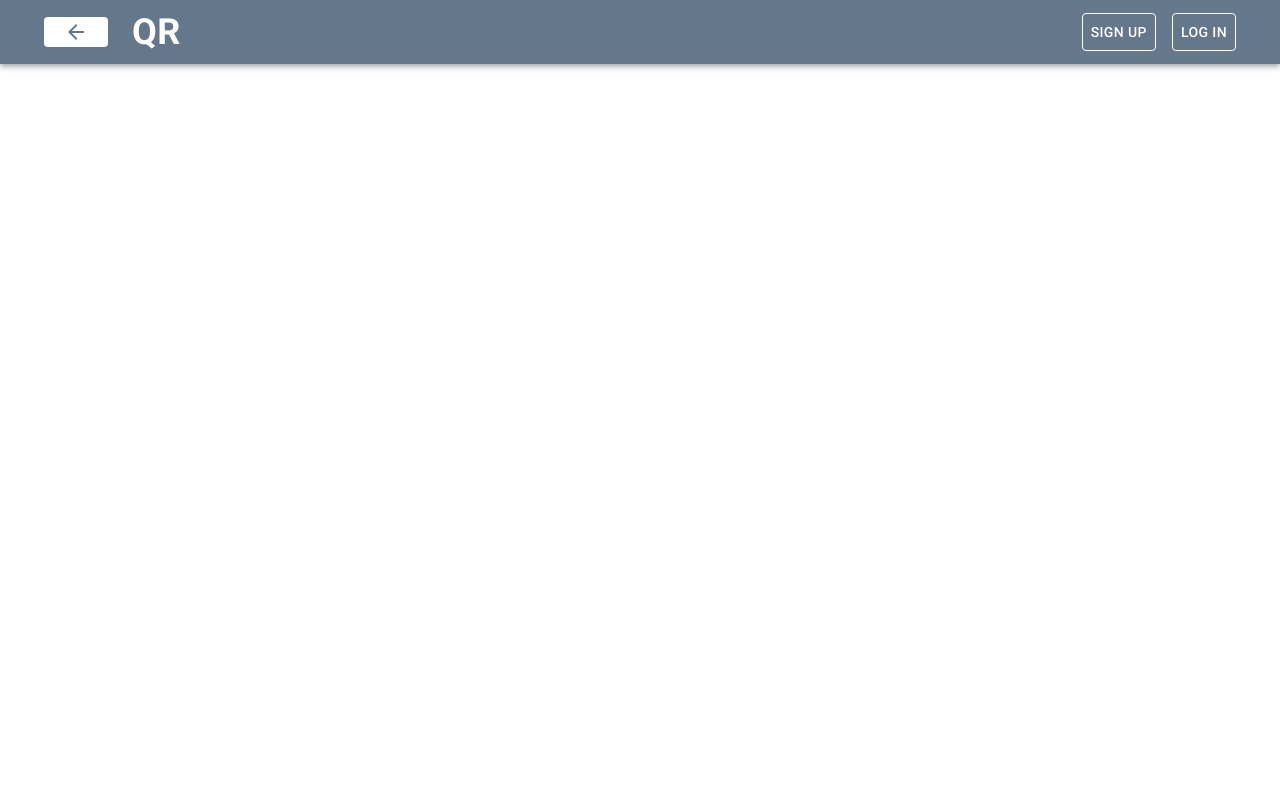
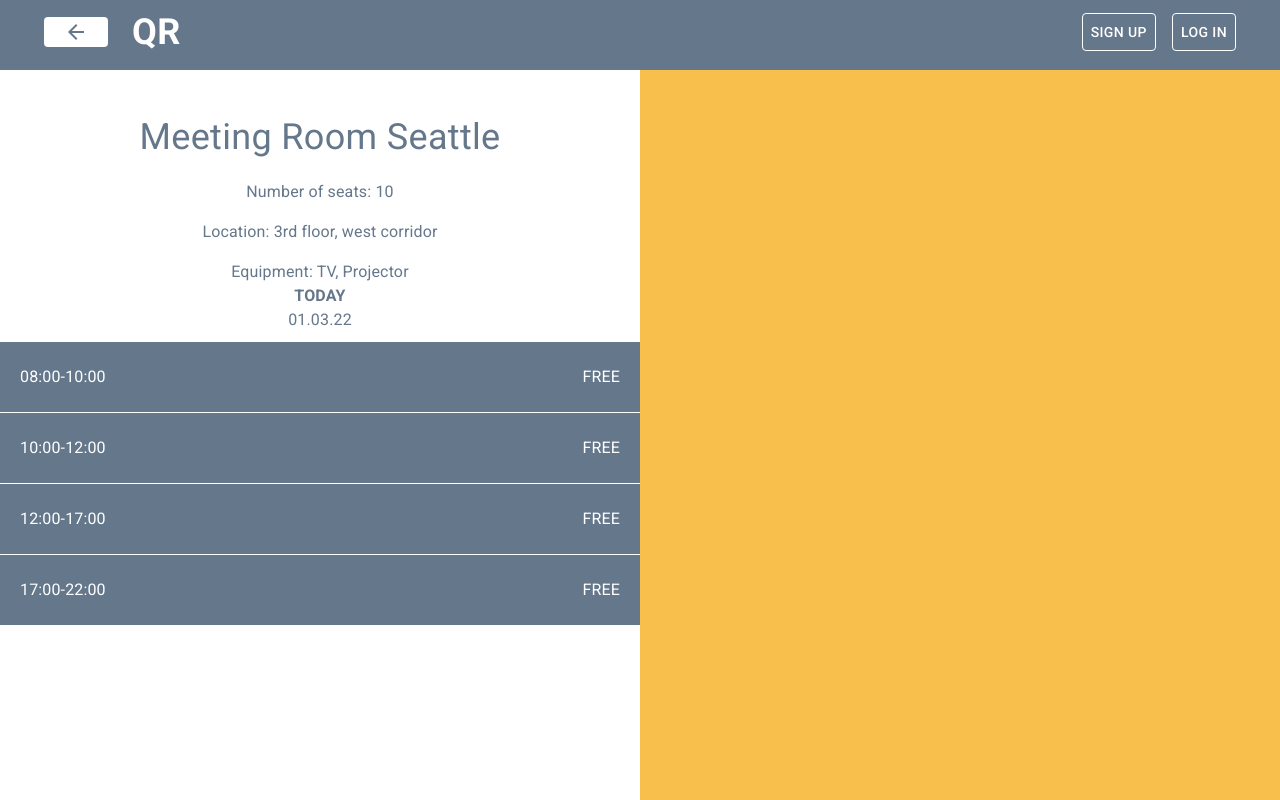
Before and after one commit to julesadikhanyan/qroom-client, a React app: page /room in a window 1280 px wide. Built offline with nearby package versions, Linux system fonts and the light colour scheme.

Commit message:
Style: room page

```diff
--- a/src/components/DarkHeader/index.tsx
+++ b/src/components/DarkHeader/index.tsx
@@ -14,7 +14,7 @@ const DarkHeader: React.FC = () => {
 
     return (
         <Box sx={{ flexGrow: 1 }}>
-            <AppBar position="static" sx={{ padding: "0 20px 0 20px" }}>
+            <AppBar position="static" sx={{ padding: "0 20px 0 20px", height: "70px", boxShadow: "none" }}>
                 <Toolbar>
                     <Stack
                         sx={{ flexGrow: 1, alignItems: "center"}}
--- a/src/pages/Room/index.tsx
+++ b/src/pages/Room/index.tsx
@@ -1,9 +1,76 @@
 import React from "react";
+import { Grid, Box, Typography, Stack } from "@mui/material";
+
 import DarkHeader from "../../components/DarkHeader";
+import theme from "../../style/theme";
 
+const timeSegments: Array<string> = [
+    "08:00-10:00",
+    "10:00-12:00",
+    "12:00-17:00",
+    "17:00-22:00"
+]
 const Room: React.FC = () => {
     return (
-        <DarkHeader/>
+        <Box sx={{
+            height: "100vh"
+        }}>
+            <DarkHeader/>
+            <Grid container>
+                <Grid item xs={6}>
+                    <Box sx={{
+                        textAlign: "center",
+                        paddingTop: "40px"
+                    }}>
+                        <Stack spacing={2}>
+                            <Typography sx={{
+                                fontSize: 36
+                            }}>Meeting Room Seattle</Typography>
+                            <Typography>Number of seats: 10</Typography>
+                            <Typography>Location: 3rd floor, west corridor</Typography>
+                            <Typography>Equipment: TV, Projector</Typography>
+                        </Stack>
+                        <Box>
+                            <Typography sx={{
+                                fontWeight: "bold"
+                            }}>TODAY</Typography>
+                            <Typography sx={{
+                                marginBottom: "10px"
+                            }}>01.03.22</Typography>
+                            {
+                                timeSegments.map((segment) =>
+                                    <Box
+                                        key={segment}
+                                        sx={{
+                                            display: "flex",
+                                            justifyContent: "space-between",
+                                            alignItems: "center",
+                                            height: 70,
+                                            backgroundColor: theme.palette.primary.main,
+                                            color: "#FFFFFF",
+                                            borderBottom: "1px solid #FFFFFF",
+                                            padding: "0 20px 0 20px",
+                                            cursor: "pointer"
+                                        }}
+                                    >
+                                        <Typography>{segment}</Typography>
+                                        <Typography>FREE</Typography>
+                                    </Box>
+                                )
+                            }
+                        </Box>
+                    </Box>
+                </Grid>
+                <Grid item xs={6}>
+                    <Box sx={{
+                        backgroundColor: "#F8BF4C",
+                        width: "50vw",
+                        height: "calc(100vh - 70px)"
+                        }}
+                    />
+                </Grid>
+            </Grid>
+        </Box>
     )
 }
 
```
